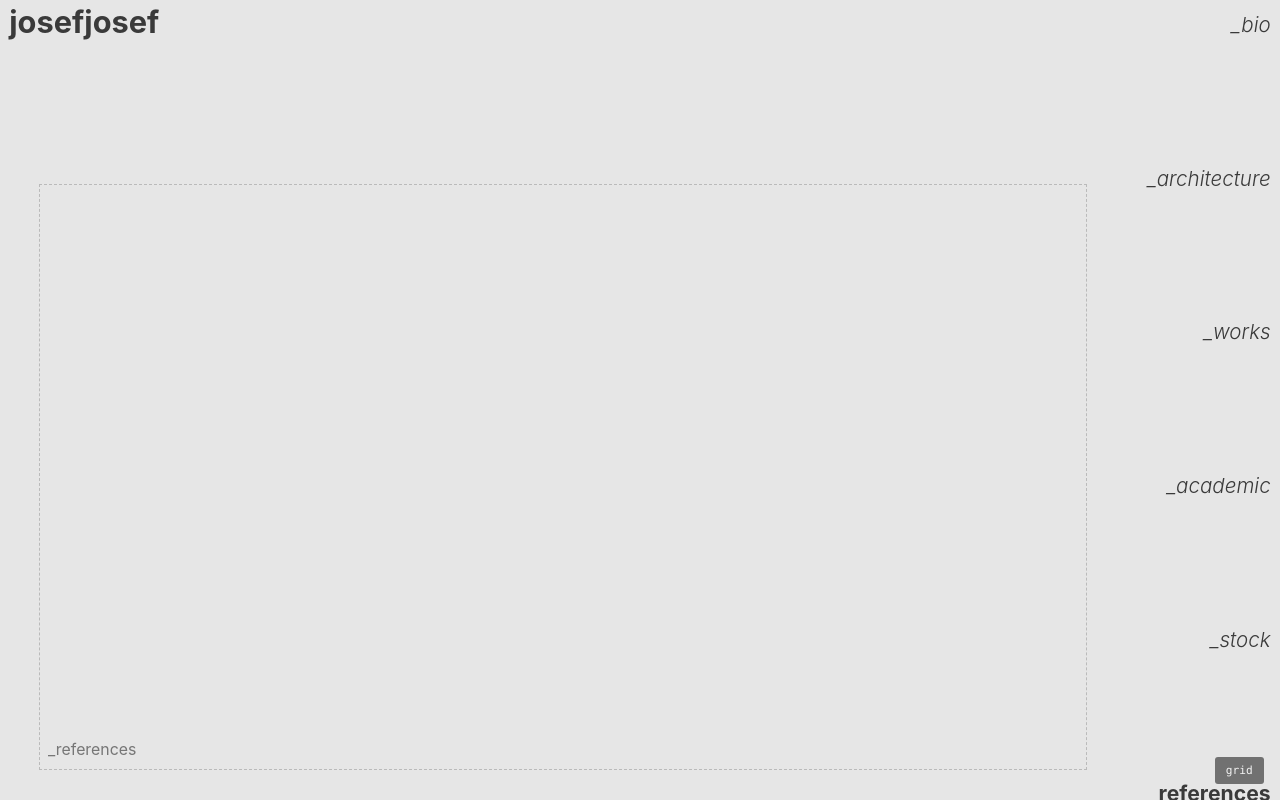
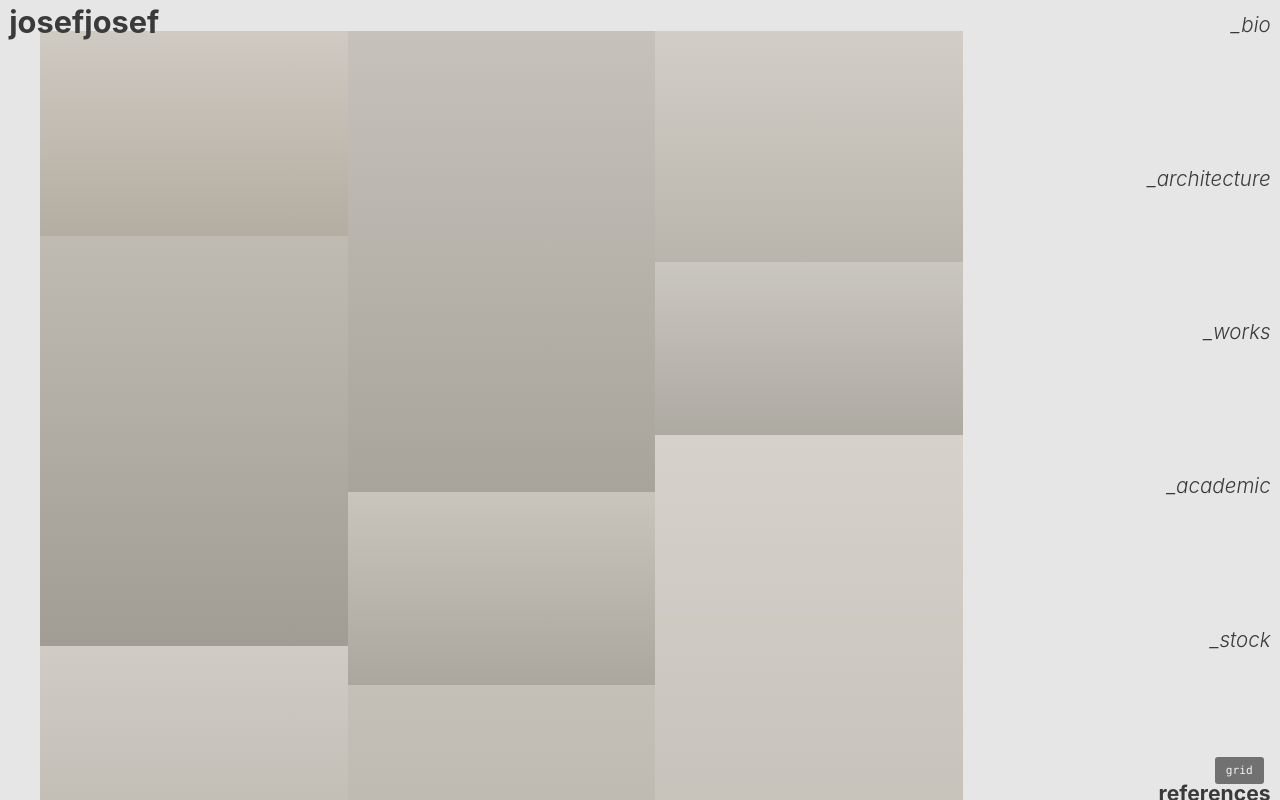
Before and after one commit to sepieoner-collab/josefjosef-portfolio, an Astro site: page /references in a window 1280 px wide. Built offline with nearby package versions, Linux system fonts and the light colour scheme; Astro itself is replaced by a stand-in of ours; a web font is replaced by a local one.

Commit message:
Rebuild references as three balanced stacked columns

```diff
--- a/src/pages/references/index.astro
+++ b/src/pages/references/index.astro
@@ -1,12 +1,42 @@
 ---
 import Layout from "../../layouts/Layout.astro";
+
+// Every reference picture, in one list. Add or remove freely — the columns
+// rebalance themselves.
+const PICTURES = Array.from({ length: 27 }, (_, i) => `/ref-${(i % 12) + 1}.svg`);
+
+// Each column is 2 squares + 2 gutters wide, so a picture's height is that
+// width divided by its ratio. Ratios are baked into the placeholder files;
+// this table lets the balancing know them ahead of the browser.
+const RATIOS: Record<string, number> = {
+	"/ref-1.svg": 3 / 2, "/ref-2.svg": 2 / 3, "/ref-3.svg": 4 / 3,
+	"/ref-4.svg": 3 / 4, "/ref-5.svg": 16 / 9, "/ref-6.svg": 9 / 16,
+	"/ref-7.svg": 16 / 10, "/ref-8.svg": 1, "/ref-9.svg": 9 / 19,
+	"/ref-10.svg": 3 / 2, "/ref-11.svg": 4 / 3, "/ref-12.svg": 2 / 3,
+};
+
+// drop each picture into whichever column is currently shortest, so the three
+// finish at about the same depth instead of trailing off unevenly
+const columns: string[][] = [[], [], []];
+const depth = [0, 0, 0];
+for (const src of PICTURES) {
+	const shortest = depth.indexOf(Math.min(...depth));
+	columns[shortest].push(src);
+	depth[shortest] += 1 / (RATIOS[src] ?? 1.5);
+}
 ---
 
 <Layout title="josefjosef — references" section="references">
 	<section class="screen">
 		<div class="grid">
-			<div class="page-area">
-				<p class="page-note">_references</p>
+			<div class="refs-scroll">
+				<div class="refs-columns">
+					{columns.map((col) => (
+						<div class="refs-col">
+							{col.map((src) => <img src={src} alt="" />)}
+						</div>
+					))}
+				</div>
 			</div>
 		</div>
 	</section>
--- a/src/styles/global.css
+++ b/src/styles/global.css
@@ -376,6 +376,35 @@ body.is-inner .tagline {
 	object-position: left bottom;
 }
 
+/* --- _references ---------------------------------------------------------
+   three stacked columns, each 2 squares + 2 gutters wide, running from
+   column 1's left edge to column 7's left edge. pictures fill the column
+   width, keep their own ratio and touch top and bottom. the three scroll
+   together as one field; it ends when the pictures do. */
+.refs-scroll {
+	grid-column: 1 / 7;
+	/* the three columns reach one gutter past column 6 */
+	margin-right: calc(var(--grid-gutter) * -1);
+	grid-row: 1 / -1;
+	margin-bottom: calc(var(--grid-margin) * -1);
+	overflow-y: auto;
+	overflow-x: hidden;
+	scrollbar-width: none;
+}
+.refs-scroll::-webkit-scrollbar {
+	display: none;
+}
+.refs-columns {
+	display: grid;
+	grid-template-columns: repeat(3, 1fr);
+	align-items: start;
+}
+.refs-col img {
+	width: 100%;
+	height: auto;
+	display: block;
+}
+
 .page-area {
 	grid-column: 1 / 8;
 	grid-row: 2 / 6;
```
Also changed, not shown: public/ref-1.svg (added), public/ref-10.svg (added), public/ref-11.svg (added), public/ref-12.svg (added), public/ref-2.svg (added), public/ref-3.svg (added), public/ref-4.svg (added), public/ref-5.svg (added), public/ref-6.svg (added), public/ref-7.svg (added), public/ref-8.svg (added), public/ref-9.svg (added).
